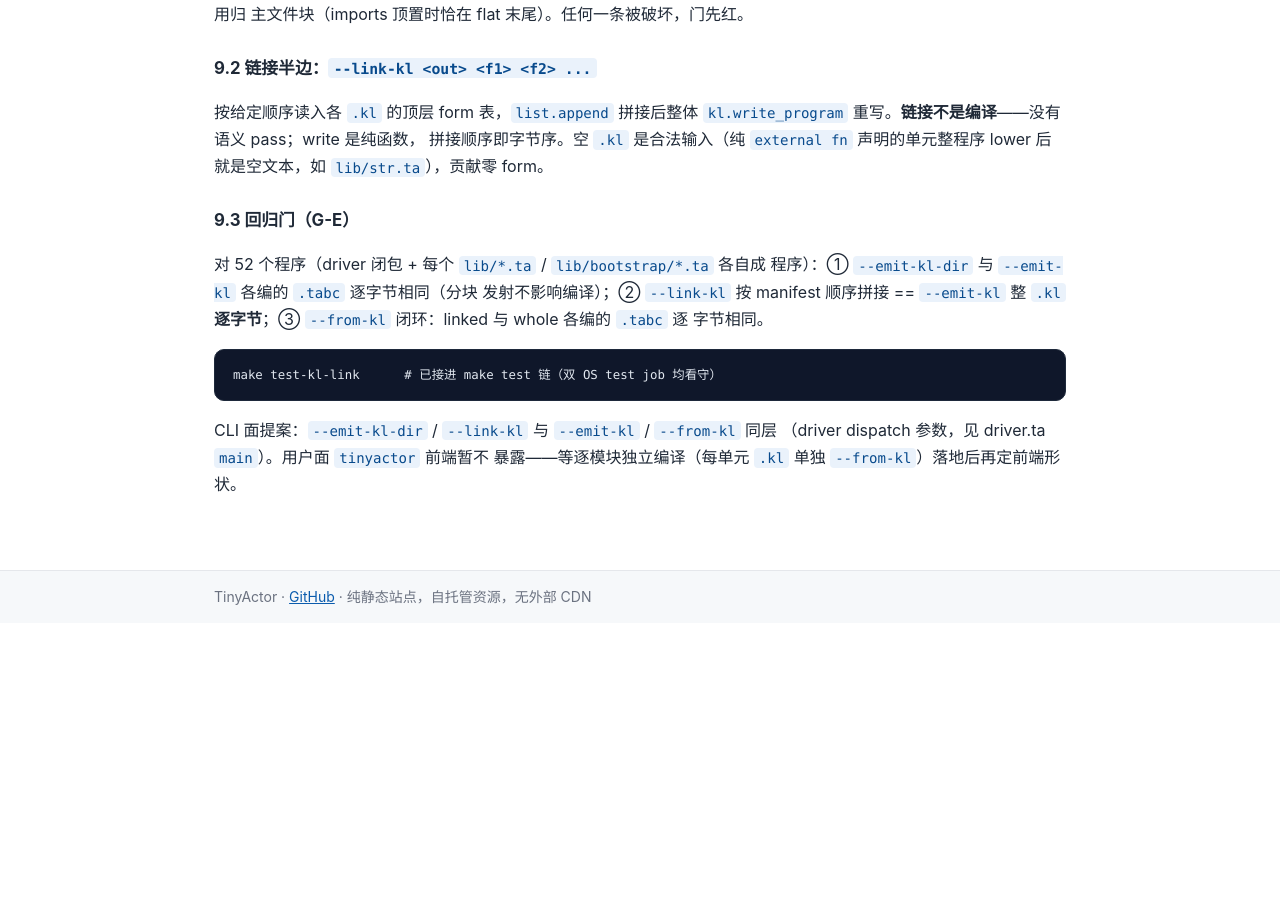
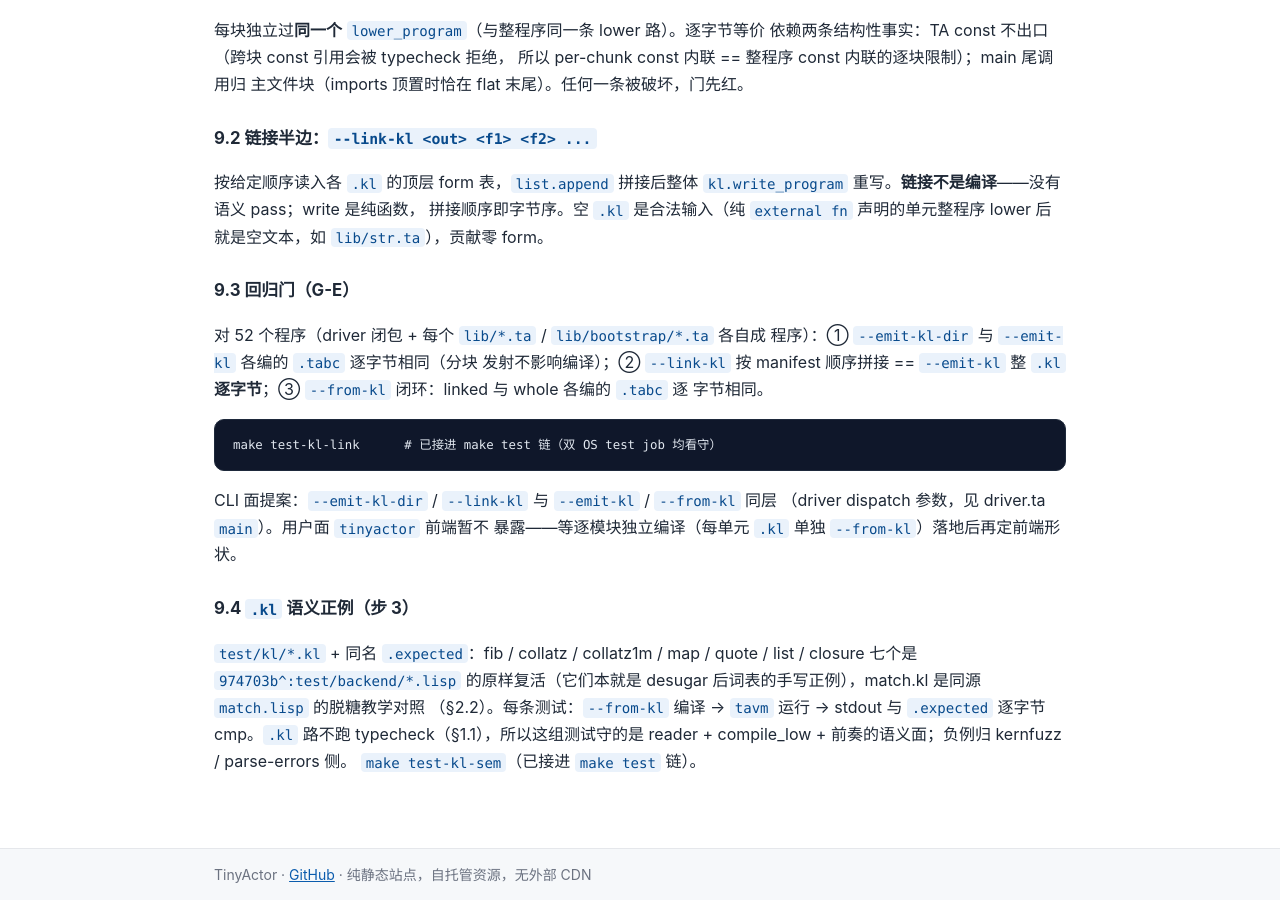
Before and after one commit to tiancaiamao/tinyactor, a Jekyll site: the page built from docs/kl-format.md, in a window 1280 px wide and 900 px high, scrolled down 9002 px. Built offline with Jekyll 4.4.1, drawn with Linux system fonts in a browser that asks for light colours; our own code applies the rules of GitHub Pages for plain Markdown files; before the commit the page ends 9625 px from its top, so only the background shows below that; some of the changed text lies outside the part shown.

Commit message:
test: .kl semantic positives — revive test/backend .lisp corpus as test/kl (kl-kernel step 3)
what:
- test/kl/*.kl + *.expected: fib/collatz/collatz1m/map/quote/list/closure
  revived verbatim from 974703b^:test/backend/*.lisp (they were already
  hand-written desugared-vocabulary positives); match.kl is the desugared
  teaching counterpart of the historical match.lisp per docs §2.2 recipe
  (runnable sample for the §2.2 exposition).
- test/run_kl_sem_tests.sh (make test-kl-sem, in test chain): per program
  --from-kl compile -> tavm run -> stdout cmp .expected. The .kl path runs
  no typecheck (structural fact, docs §1.1), so this guards the
  reader + compile_low + prelude semantic face; negatives belong to
  kernfuzz/parse-errors.
- docs/kl-format.md: §2.2 pointer to the runnable match.kl sample + §9.4.

how-tested:
- make test: 0 failures incl. new KL SEM TESTS (8/8 programs)
- expected values match the historical files' documented outputs
  (6765 / 59542 / 525 / (1 4 9) / (20 14 99 nil 3) / hello / 15 / 85);
  match.kl cross-checked against a real TA match desugar run
- no .ta changes: bootstrap products byte-identical to step-2 products;
  kernfuzz-snapshot-check green; make fmt clean

Signed-off-by: tiancaiamao <tiancaiamao@gmail.com>

```diff
--- a/docs/kl-format.md
+++ b/docs/kl-format.md
@@ -143,6 +143,10 @@ fn sum(xs) {
 读法：scrut 只求值一次，存进 `_m` 槽；字面量臂 = `(eq? _m lit)`；cons 臂 =
 pair? 判定 + cdr/car 逆序绑定（rest 先于 a，与模式从外到里一致）；无兜底臂时
 值为 `nil`。
+
+可运行的完整教学样本在 `test/kl/match.kl`（历史 `match.lisp`@974703b^ 五个臂
+——字面量 / 变量兜底 / `_` 通配 / 无匹配 → nil / 嵌套 pair——的 desugar 后
+正例，期望输出 `(20 14 99 nil 3)`，由 `make test-kl-sem` 守着）。
 
 带守卫的臂（guard 包住臂体，未过守卫落到下一个臂）：
 
@@ -364,3 +368,13 @@ make test-kl-link      # 已接进 make test 链（双 OS test job 均看守）
 CLI 面提案：`--emit-kl-dir` / `--link-kl` 与 `--emit-kl` / `--from-kl` 同层
 （driver dispatch 参数，见 driver.ta `main`）。用户面 `tinyactor` 前端暂不
 暴露——等逐模块独立编译（每单元 `.kl` 单独 `--from-kl`）落地后再定前端形状。
+
+### 9.4 `.kl` 语义正例（步 3）
+
+`test/kl/*.kl` + 同名 `.expected`：fib / collatz / collatz1m / map / quote /
+list / closure 七个是 `974703b^:test/backend/*.lisp` 的原样复活（它们本就是
+desugar 后词表的手写正例），match.kl 是同源 `match.lisp` 的脱糖教学对照
+（§2.2）。每条测试：`--from-kl` 编译 → `tavm` 运行 → stdout 与 `.expected`
+逐字节 cmp。`.kl` 路不跑 typecheck（§1.1），所以这组测试守的是
+reader + compile_low + 前奏的语义面；负例归 kernfuzz / parse-errors 侧。
+`make test-kl-sem`（已接进 `make test` 链）。
```
Also changed, not shown: 18 other files.
